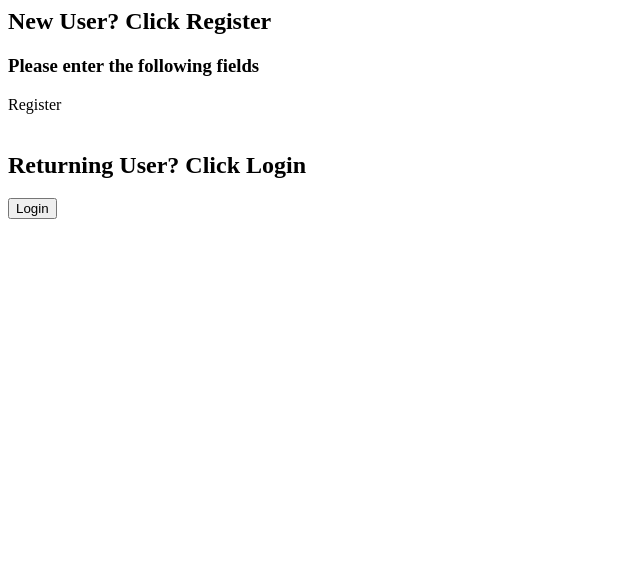
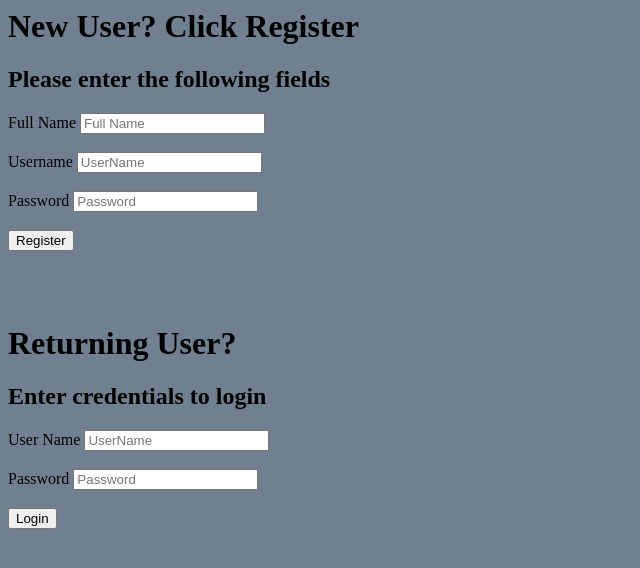
Before and after one commit to 05e46/PHP-MySql-Example, a PHP site: page /Home.php in a window 1280 px wide. Shown: the top 568 px of the page, without its empty margins (0-640 px from the left). Run offline with PHP 8.4, Linux system fonts and the light colour scheme; some libraries are stand-ins or nearby versions.

Commit message:
minor changes

```diff
--- a/Home.php
+++ b/Home.php
@@ -1,14 +1,30 @@
 <html>
-<h2>New User? Click Register</h2>
+<body bgcolor="#708090">
+<h1>New User? Click Register</h1>
+<h2>Please enter the following fields</h2>
 <form action="register.php" method="post">
-    <h3>Please enter the following fields</h3>
-    <label for ""
+    <label for "full">Full Name</label>
+    <input type="text" name="fullname" class="form-control" placeholder="Full Name" required>
+    <br><br>
+    <label for "username">Username</label>
+    <input type="text" name="username" placeholder="UserName" required>
+    <br><br>
+    <label for "password">Password</label>
+    <input type="password" name="password" placeholder="Password" required>
+    <br><br>
     <button class="btn btn-lg btn-primary btn-block" type="submit">Register</button>
 </form>
     <br>
     <br>
-<h2> Returning User? Click Login</h2>
-<form action="login.php" method="GET">
+<h1> Returning User?</h1>
+<h2> Enter credentials to login </h2>
+<form action="login.php" method="post">
+    <label for "UserName">User Name</label>
+    <input type="text" name="user" placeholder="UserName" required>
+    <br><br>
+    <label for "Password">Password</label>
+    <input type="password" name="password" placeholder="Password" required>
+    <br><br>
     <button class="btn btn-lg btn-primary btn-block"
     type="submit">Login</button>
 </form>
```
Also changed, not shown: register.php (+5 -18 lines).
